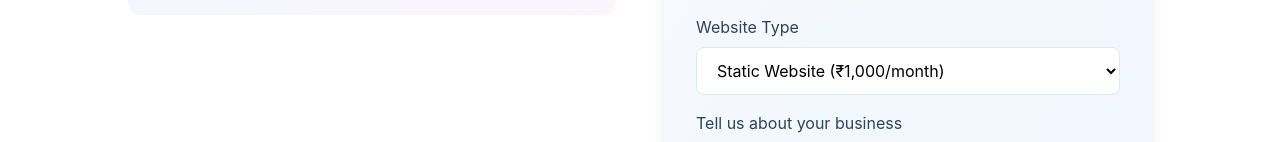
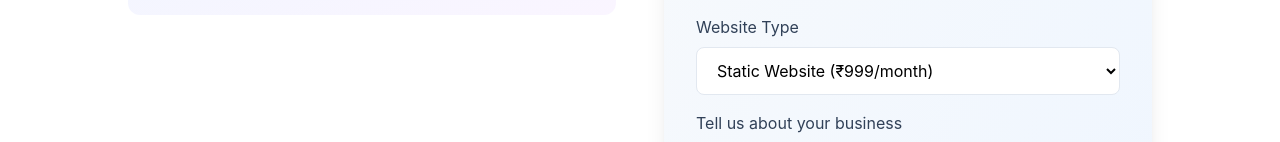
Before and after one commit to Siddharth2k14/WebShop, a React (Vite) app: page /contact in a window 1280 px wide. Shown: the part 769-911 px from the top of the page. Built offline with nearby package versions, Linux system fonts and the light colour scheme.

Commit message:
Update Contact.jsx

```diff
--- a/src/component/Contact.jsx
+++ b/src/component/Contact.jsx
@@ -137,8 +137,8 @@ const Contact = () => {
                                     name="websiteType"
                                     className="w-full px-4 py-3 bg-white border border-slate-200 rounded-lg focus:outline-none focus:ring-2 focus:ring-blue-500"
                                 >
-                                    <option>Static Website (₹1,000/month)</option>
-                                    <option>Full-Stack Website (₹2,000/month)</option>
+                                    <option>Static Website (₹999/month)</option>
+                                    <option>Full-Stack Website (₹1,999/month)</option>
                                     <option>Not sure yet</option>
                                 </select>
                             </div>
```
